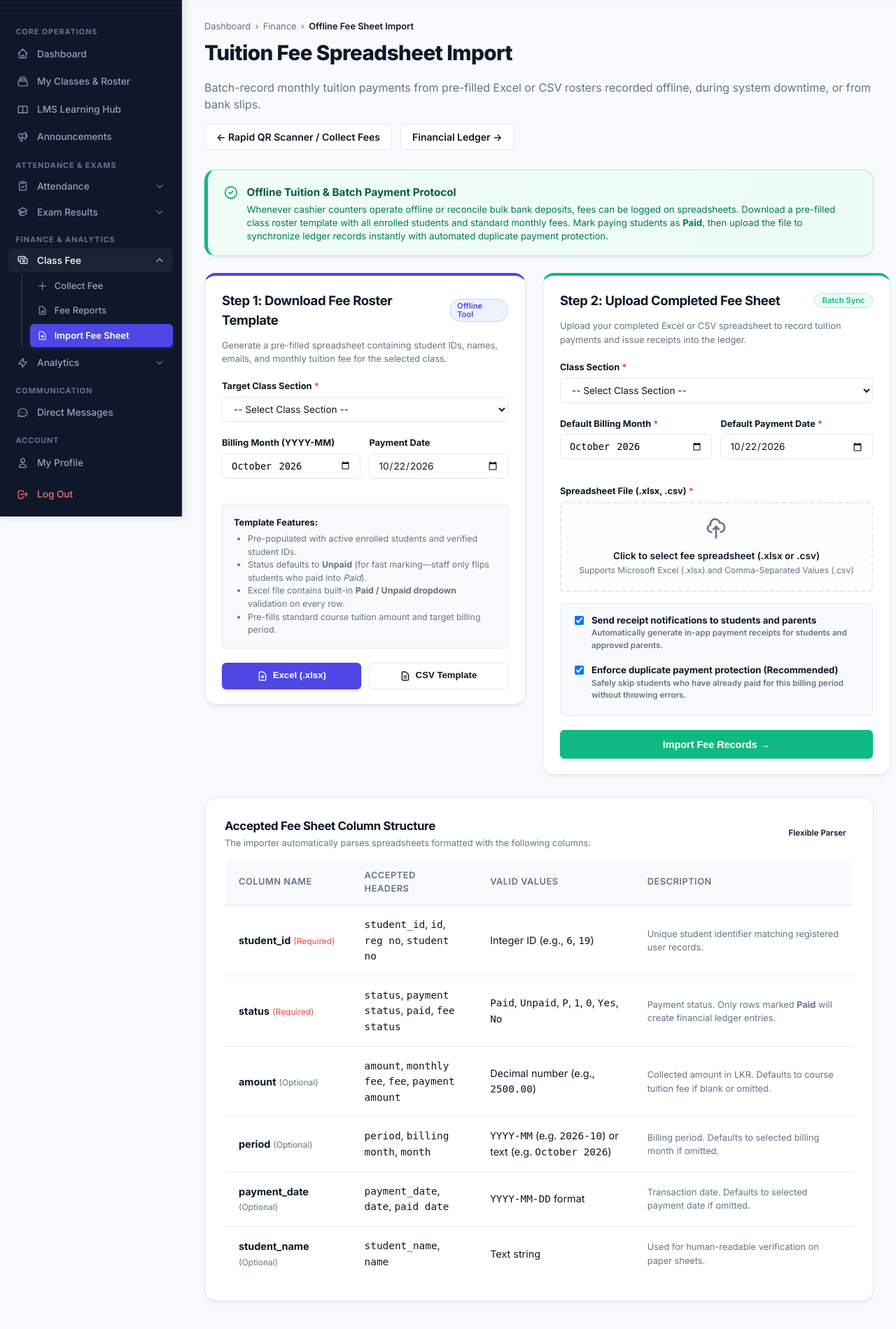
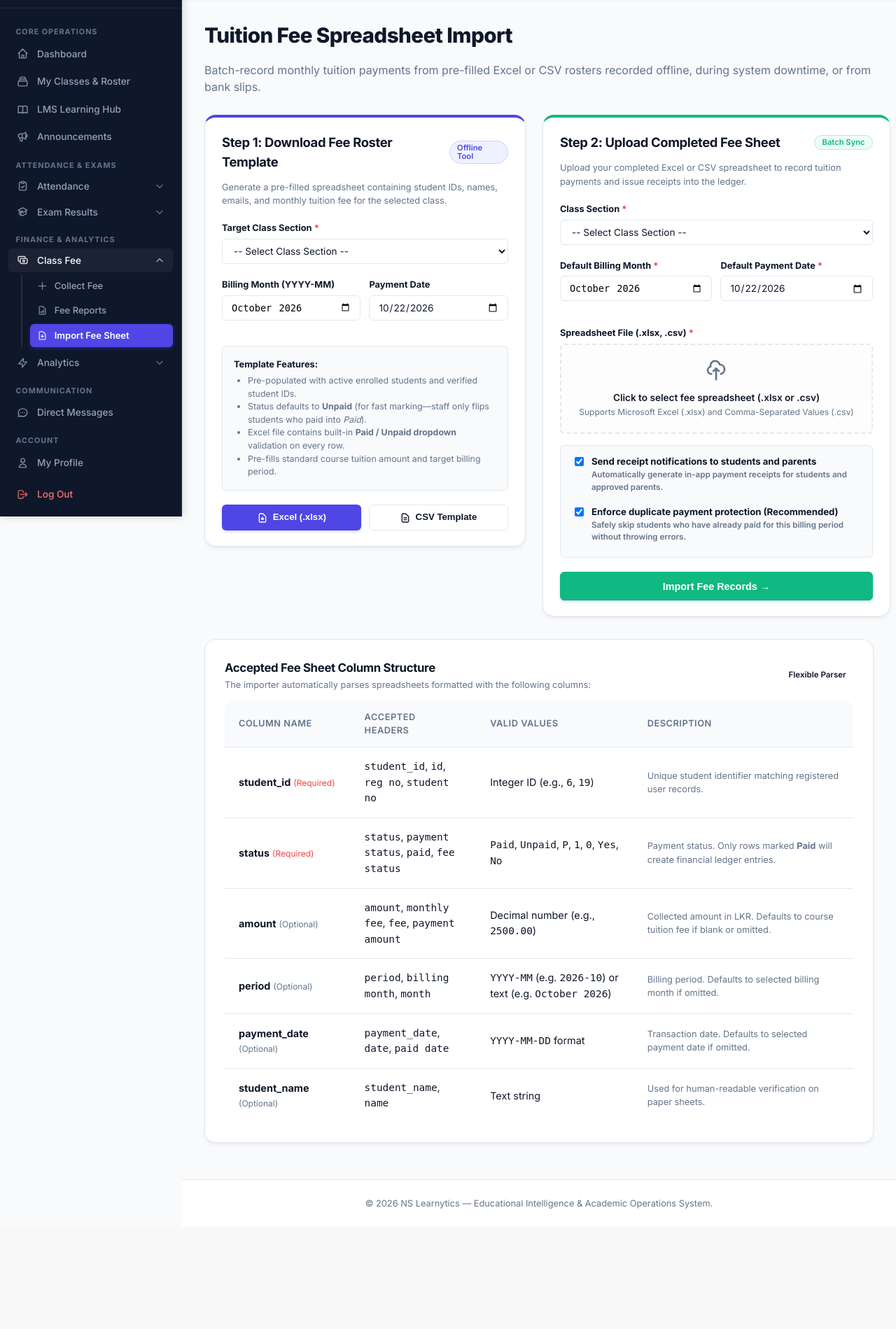
Before and after one commit to nihadn6/NS-learnytics, a Flask app: page /payments/import in a window 1280 px wide. Shown: the part 62-1961 px from the top of the page at 70% size. After the commit the page ends 1789 px from the top, so only its background shows below. Run offline with Flask 3, Linux system fonts and the light colour scheme; the visitor is signed in with stand-in values (Sample User, id 1); data that the repository does not hold is empty.

Commit message:
refactor(finance): remove breadcrumb, action links, and protocol notice from fee import page

```diff
--- a/templates/payment_import.html
+++ b/templates/payment_import.html
@@ -6,40 +6,10 @@
 <!-- Top Header Hero -->
 <div class="dashboard-hero-header">
     <div>
-        <div style="font-size: 0.8rem; color: var(--text-muted); margin-bottom: 0.35rem; display: flex; align-items: center; gap: 0.4rem;">
-            <a href="{% if session.role == 'superadmin' %}{{ url_for('admin.dashboard') }}{% elif session.role == 'moderator' %}{{ url_for('analytics.moderator_dashboard') }}{% else %}{{ url_for('analytics.teacher_dashboard') }}{% endif %}" style="color: var(--text-muted); text-decoration: none;">Dashboard</a>
-            <span>&rsaquo;</span>
-            <a href="{{ url_for('finance.income_report') }}" style="color: var(--text-muted); text-decoration: none;">Finance</a>
-            <span>&rsaquo;</span>
-            <span style="color: var(--text-main); font-weight: 600;">Offline Fee Sheet Import</span>
-        </div>
         <h1 style="font-size: 1.85rem; font-weight: 800; color: var(--text-main); margin-bottom: 0.2rem;">
             Tuition Fee Spreadsheet Import
         </h1>
         <p class="text-muted" style="margin-bottom: 0;">Batch-record monthly tuition payments from pre-filled Excel or CSV rosters recorded offline, during system downtime, or from bank slips.</p>
-    </div>
-    <div style="display: flex; gap: 0.75rem; flex-wrap: wrap;">
-        <a href="{{ url_for('finance.manual_payment') }}" class="btn btn-outline" style="padding: 0.55rem 1rem;">
-            &larr; Rapid QR Scanner / Collect Fees
-        </a>
-        <a href="{{ url_for('finance.income_report') }}" class="btn btn-outline" style="padding: 0.55rem 1rem;">
-            Financial Ledger &rarr;
-        </a>
-    </div>
-</div>
-
-<!-- Workflow Notice Banner -->
-<div class="card mb-6" style="background: linear-gradient(135deg, #f0fdf4 0%, #ecfdf5 100%); border: 1px solid #a7f3d0; border-left: 5px solid var(--success); padding: 1.15rem 1.35rem;">
-    <div style="display: flex; align-items: flex-start; gap: 0.75rem;">
-        <div style="color: var(--success); font-size: 1.35rem; line-height: 1; margin-top: 2px;">
-            <svg style="width: 22px; height: 22px;" fill="none" stroke="currentColor" viewBox="0 0 24 24"><path stroke-linecap="round" stroke-linejoin="round" stroke-width="2" d="M9 12l2 2 4-4m6 2a9 9 0 11-18 0 9 9 0 0118 0z"></path></svg>
-        </div>
-        <div>
-            <strong style="color: #065f46; font-size: 0.95rem;">Offline Tuition & Batch Payment Protocol</strong>
-            <div style="color: #047857; font-size: 0.825rem; margin-top: 0.2rem; line-height: 1.45;">
-                Whenever cashier counters operate offline or reconcile bulk bank deposits, fees can be logged on spreadsheets. Download a pre-filled class roster template with all enrolled students and standard monthly fees. Mark paying students as <strong>Paid</strong>, then upload the file to synchronize ledger records instantly with automated duplicate payment protection.
-            </div>
-        </div>
     </div>
 </div>
 
```
